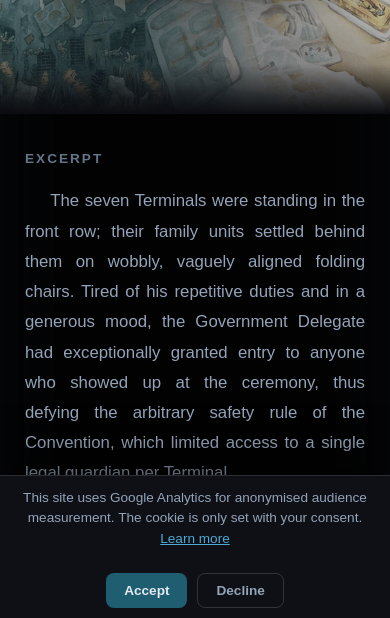
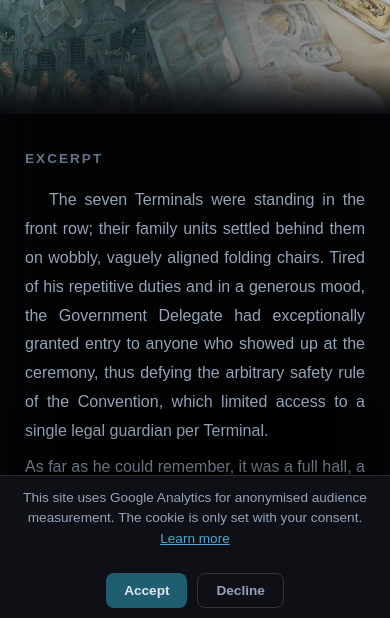
Before and after one commit to fouick/storytellise, a plain HTML site: page excerpt.html in a window 390 px wide. Shown: the part 224-842 px from the top of the page. Drawn offline with Linux system fonts and the light colour scheme.

Commit message:
Extrait/Excerpt mobile : texte reduit a 1rem

```diff
--- a/excerpt.html
+++ b/excerpt.html
@@ -1082,7 +1082,7 @@
       margin-right: auto;
     }
     @media (max-width: 968px) {
-      .reading-text { font-size: 1.05rem; line-height: 1.8; }
+      .reading-text { font-size: 1rem; line-height: 1.8; }
       .reading-text p { text-align: justify; }
       .chapter-title { font-size: 1.9rem; }
     }
```
Also changed, not shown: extrait.html (+1 -1 lines).
